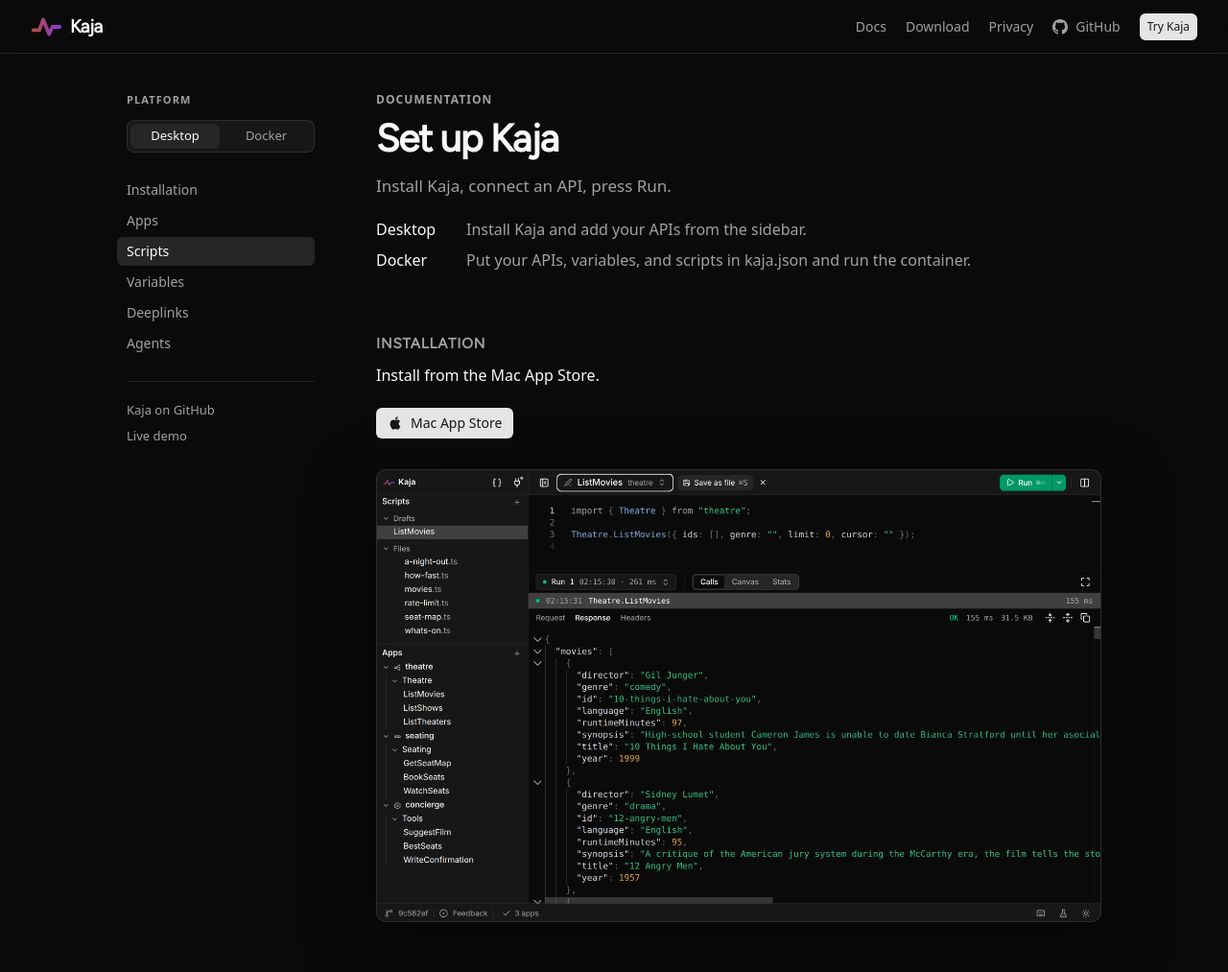
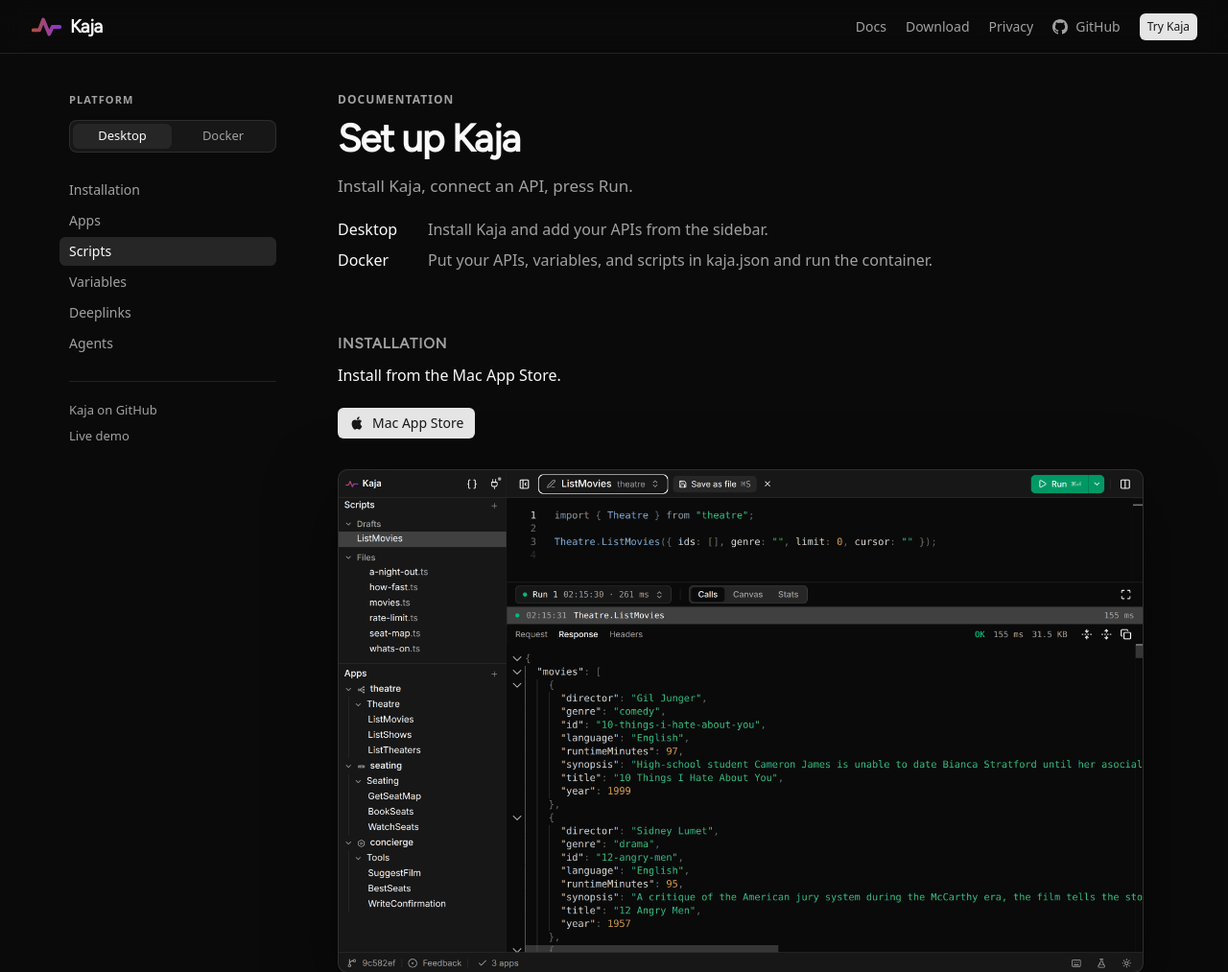
Before and after one commit to kaja-tools/website, an Astro site in the folder home/: page /docs/desktop in a window 1280 px wide. Shown: the top 1013 px of the page at 96% size. Built offline with nearby package versions, Linux system fonts and the light colour scheme; Astro itself is replaced by a stand-in of ours.

Commit message:
Widen the docs column (#89)

```diff
--- a/home/src/components/DocsAside.astro
+++ b/home/src/components/DocsAside.astro
@@ -6,7 +6,7 @@
 import PlatformToggle from "./PlatformToggle.astro";
 ---
 
-<aside class="sticky top-14 hidden w-49 flex-col gap-6 py-10 lg:flex">
+<aside class="sticky top-14 hidden w-54 flex-col gap-6 py-10 lg:flex">
   <div>
     <p class="mb-3 text-micro font-semibold tracking-[0.1em] text-muted-foreground uppercase">Platform</p>
     <PlatformToggle />
--- a/home/src/pages/docs/[platform].astro
+++ b/home/src/pages/docs/[platform].astro
@@ -141,7 +141,7 @@
 ---
 
 <Layout title={build.title} description={build.description}>
-  <div class="mx-auto grid w-full max-w-doc grid-cols-1 items-start gap-10 px-6 md:px-8 lg:max-w-docs lg:grid-cols-[12.25rem_minmax(0,1fr)] lg:gap-16">
+  <div class="mx-auto grid w-full max-w-doc grid-cols-1 items-start gap-10 px-6 md:px-8 lg:max-w-docs lg:grid-cols-[13.5rem_minmax(0,1fr)] lg:gap-16">
     <DocsAside />
 
     <div class="min-w-0 max-w-docs-main py-10 pb-40">
--- a/home/src/styles/global.css
+++ b/home/src/styles/global.css
@@ -136,15 +136,18 @@
   /* The docs are two columns — the nav and the page — so the frame runs wider
      than the rest of the site, `docs-main` is the column the page is written
      in, and a paragraph inside it runs narrower still, because a screenshot
-     is set at the column's width and a line of prose is not. */
-  --container-docs: 1080px;
-  --container-docs-main: 760px;
-  --container-copy: 620px;
+     is set at the column's width and a line of prose is not. The three are
+     the measure other documentation is set at: a line of copy lands near 85
+     characters, which is where Astro's, MDN's and Cloudflare's docs sit, and
+     the column a screenshot fills is the width theirs are. */
+  --container-docs: 1200px;
+  --container-docs-main: 840px;
+  --container-copy: 720px;
 
   /* The tallest a screenshot in the docs gets. A crop taller than it is wide
      is capped by this rather than by the column, so a strip of the sidebar
      stands beside the copy at the size it was cropped at. */
-  --size-figure: 30rem;
+  --size-figure: 33rem;
 
   /* The window frame around a screenshot sits between Tailwind's `lg` and
      `xl` radii, and `frame` is the shadow under one in the page. */
```
Also changed, not shown: .claude/skills/docs-figure/SKILL.md.
